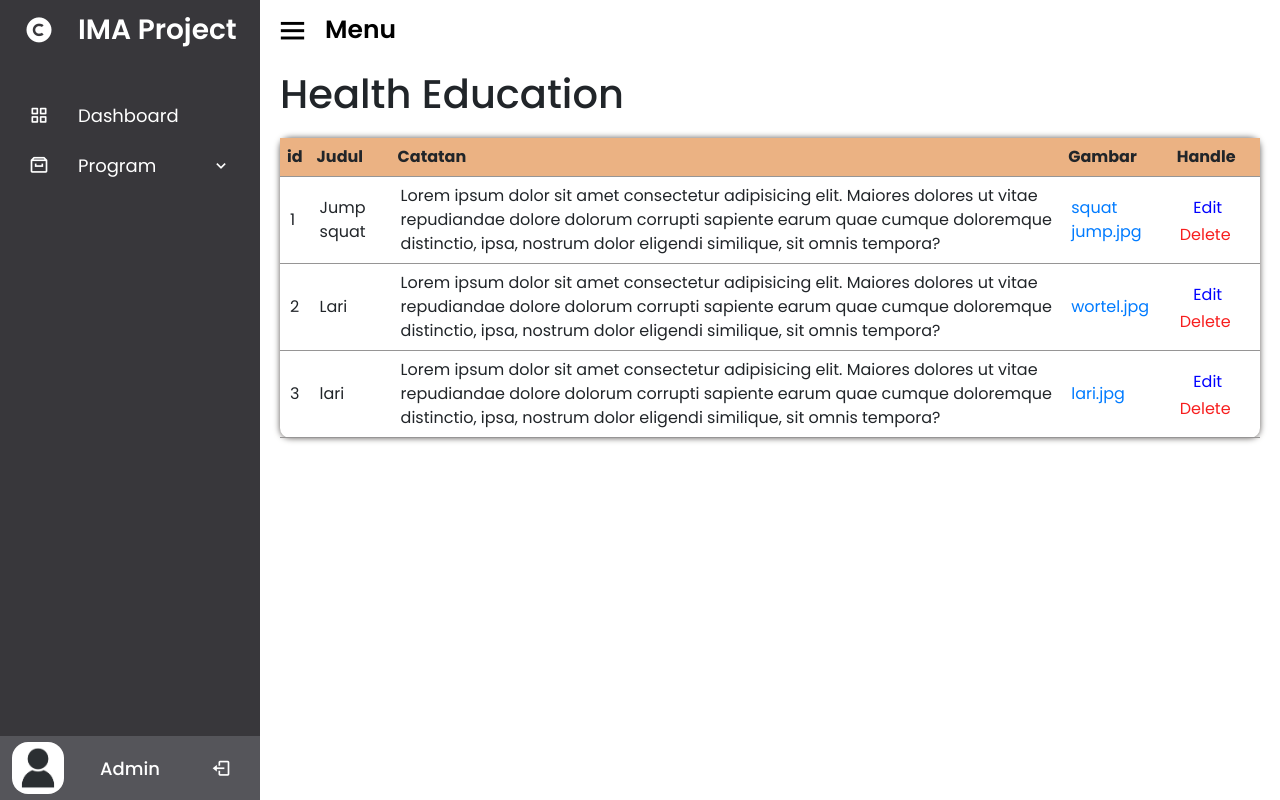
After one commit to IndahRizkiRahmawati/IMA-CAPSTONE, a Flask app: template templates/HEdashboard.html in a window 1280 px wide. The commit adds this page. Run offline with Flask 3, Linux system fonts and the light colour scheme; the template is opened without the code that fills it, so the values that code supplies are empty; some libraries are stand-ins or nearby versions.

Commit message:
AT dashboard HE dasahboard

```diff
--- a/static/style2.css
+++ b/static/style2.css
@@ -259,32 +259,96 @@
   width: calc(100% - 78px);
 }
 
-.home-section .home-content {
+.home-content {
   height: 60px;
   display: flex;
   align-items: center;
 }
 
-.home-section .home-content .bx-menu,
-.home-section .home-content .text {
+.home-content .bx-menu,
+.home-content .text {
   color: #000000;
   font-size: 35px;
+
 }
 
-.home-section .home-content .bx-menu {
+ .home-content .bx-menu {
   margin: 0 15px;
   cursor: pointer;
 }
 
-.home-section .home-content .text {
+.home-content .text {
   font-size: 25px;
   font-weight: 600;
+
 }
 
-.isi{
-    width: 85%;
-    background-color: blue;
-    margin-left: 280px;
-    height: 700px;
+h1{
+    font-size: 50px;
+    padding-left: 20px;
+    padding-top: 10px;
+}
+
+
+.table-wrapper {
+    border-collapse: collapse;
+    max-height: 300px;
+    overflow-y: scroll;
+
+  }
+.outer-wrapper{
+    border:2px saddlebrown;
+    box-shadow: 0px 0px 6px rgb(91, 87, 85) ;
+    margin: 20px;
+    border-radius: 10px;
+}
+
+td{
+
+    padding: 7px;
+    padding-left: 10px;
+}
+th, td {
+    border-bottom: 1px solid rgb(150, 149, 149);
+    align-items: center;
+    overflow: auto;
+}
+th{
+    max-height: fit-content;
+    padding: 7px;
+    position: sticky;
+    top: 0px;
+    background-color: rgb(235, 178, 131);
+    align-items: center;
+    text-align: center;
+}
+button {
+    cursor: pointer;
+    font-size: 14px;
+    width: 50px;
+    border: none;
+    border-radius: 8px;
+    background-color: #ffffff;
+    transition: background-color 0.3s ease;
+  }
+.del {
+  color: #f71e1e;
 
 }
+
+button.del:hover {
+    background-color: #f81e1e;
+    color: #ffffff;
+  }
+  .edit{
+    color: blue;
+    margin: 3px;
+  }
+  button.edit:hover {
+    background-color: blue;
+    color: #ffffff;
+  }
+
+.gambar-konten{
+  cursor: pointer;
+}
--- /dev/null
+++ b/templates/HEdashboard.html
@@ -0,0 +1,242 @@
+<!DOCTYPE html>
+<html lang="en">
+  <head>
+    <meta charset="UTF-8" />
+    <meta name="viewport" content="width=device-width, initial-scale=1.0" />
+    <title>Dashboard</title>
+    <!-- Boxicons CSS -->
+    <link href="https://unpkg.com/boxicons@2.1.4/css/boxicons.min.css" rel="stylesheet" />
+    <!-- External CSS -->
+    <link  href="/static/style2.css" rel="stylesheet" />
+    <link href="https://stackpath.bootstrapcdn.com/bootstrap/4.5.2/css/bootstrap.min.css" rel="stylesheet">
+
+
+  </head>
+  <body>
+    <!-- Sidebar -->
+    <div class="sidebar">
+      <div class="logo-details">
+        <i class="bx bxs-copyright"></i>
+        <span class="logo_name">IMA Project</span>
+      </div>
+      <ul class="nav-links">
+        <li>
+          <a href="#">
+            <i class="bx bx-grid-alt"></i>
+            <span class="link_name">Dashboard</span>
+          </a>
+          <ul class="sub-menu blank">
+            <li><a class="link_name" href="#">Dashboard</a></li>
+          </ul>
+        </li>
+        <li>
+          <div class="icon-link">
+            <a href="#">
+              <i class="bx bx-archive"></i>
+              <span class="link_name">Program</span>
+            </a>
+            <i class="bx bx-chevron-down arrow"></i>
+          </div>
+          <ul class="sub-menu">
+            <li><a class="link_name" href="#">Program</a></li>
+            <li><a href="#">Activity Tracker</a></li>
+            <li><a href="#">Health Eduction</a></li>
+            <li><a href="#">Workout Training</a></li>
+          </ul>
+        </li>
+
+        <!-- Profile Sidebar -->
+        <li>
+          <div class="profile-details">
+            <div class="profile-content">
+              <img src="/static/profile.jpg" alt="Profile" />
+            </div>
+            <div class="profile-name">
+              <div class="profile-names">Admin</div>
+            </div>
+            <i class="bx bx-log-out"></i>
+          </div>
+        </li>
+      </ul>
+    </div>
+    <!-- End Sidebar -->
+     <!-- Box konten disini -->
+    <div class="home-section">
+      <div class="home-content">
+        <i class="bx bx-menu"></i>
+        <span class="text">Menu</span>
+    </div>
+    <h1>Health Education</h1>
+     <div class="base-konten">
+    <div class="table-container">
+     <div class="outer-wrapper">
+        <div class="table-wrapper">
+            <table>
+                <thead>
+                    <th>id</th>
+                    <th>Judul</th>
+                    <th style="max-width: 20px;">Catatan</th>
+                    <th>Gambar</th>
+                    <th>Handle</th>
+                </thead>
+                <tbody>
+                    <tr>
+                        <td>1</td>
+                        <td>Jump squat</td>
+                        <td >Lorem ipsum dolor sit amet consectetur adipisicing elit. Maiores dolores ut vitae repudiandae dolore dolorum corrupti sapiente earum quae cumque doloremque distinctio, ipsa, nostrum dolor eligendi similique, sit omnis tempora?</td>
+                        <div class="modal fade" id="imageModal1" tabindex="-1" role="dialog" aria-labelledby="exampleModalLabel" aria-hidden="true">
+                            <div class="modal-dialog" role="document">
+                              <div class="modal-content">
+                                <div class="modal-header">
+                                  <h5 class="modal-title" id="exampleModalLabel">Gambar (+id biar nanti munculnya sesuai nama gambar yang di input ri)</h5>
+                                  <button type="button" class="close" data-dismiss="modal" aria-label="Close">
+                                    <span aria-hidden="true">&times;</span>
+                                  </button>
+                                </div>
+                                <div class="modal-body">
+                                  <img src="https://img.freepik.com/free-photo/sporty-woman-doing-squats-muscular-fitness-woman-military-sportswear-isolated-white-wall-fitness-healthy-lifestyle-concept_231208-10499.jpg?w=900&t=st=1702376181~exp=1702376781~hmac=1d2ae1a1da03aee201a15840a83f0dc0b01ae88360d0c8d1e0079930da8f63df" alt="Gambar" class="img-fluid">
+                                </div>
+                              </div>
+                            </div>
+                          </div></td>
+                        <td><a href="#" data-toggle="modal" data-target="#imageModal1">squat jump.jpg</a></td>
+                        <td>
+                            <button class="edit" style="border-radius: 8px;">Edit</button>
+                            <button class="del" style="border-radius: 8px;">Delete</button>
+                        </td>
+                    </tr>
+                    <tr>
+                        <td>2</td>
+                        <td>Lari</td>
+                        <td>Lorem ipsum dolor sit amet consectetur adipisicing elit. Maiores dolores ut vitae repudiandae dolore dolorum corrupti sapiente earum quae cumque doloremque distinctio, ipsa, nostrum dolor eligendi similique, sit omnis tempora?</td>
+                        <div class="modal fade" id="imageModal2" tabindex="-1" role="dialog" aria-labelledby="exampleModalLabel" aria-hidden="true">
+                            <div class="modal-dialog" role="document">
+                              <div class="modal-content">
+                                <div class="modal-header">
+                                  <h5 class="modal-title" id="">Gambar</h5>
+                                  <button type="button" class="close" data-dismiss="modal" aria-label="Close">
+                                    <span aria-hidden="true">&times;</span>
+                                  </button>
+                                </div>
+                                <div class="modal-body">
+                                  <img src="https://img.freepik.com/free-photo/stack-carrots-bowl-marble_114579-65075.jpg?w=900&t=st=1702376717~exp=1702377317~hmac=dd2ae09f3e5d371e017e3f8c977d9bc011db8d3434d676c3469949c5c68576b2" alt="Gambar" class="img-fluid">
+                                </div>
+                              </div>
+                            </div>
+                          </div></td>
+                        <td><a href="#" data-toggle="modal" data-target="#imageModal2">wortel.jpg</a></td>
+                        <td>
+                            <button class="edit" style="border-radius: 8px;">Edit</button>
+                            <button class="del" style="border-radius: 8px;">Delete</button>
+                        </td>
+                    </tr>
+                    <tr>
+                        <td>3</td>
+                        <td>lari</td>
+                        <td>Lorem ipsum dolor sit amet consectetur adipisicing elit. Maiores dolores ut vitae repudiandae dolore dolorum corrupti sapiente earum quae cumque doloremque distinctio, ipsa, nostrum dolor eligendi similique, sit omnis tempora?</td>
+                        <div class="modal fade" id="imageModal3" tabindex="-1" role="dialog" aria-labelledby="exampleModalLabel" aria-hidden="true">
+                            <div class="modal-dialog" role="document">
+                              <div class="modal-content">
+                                <div class="modal-header">
+                                  <h5 class="modal-title" id="exampleModalLabel">Gambar</h5>
+                                  <button type="button" class="close" data-dismiss="modal" aria-label="Close">
+                                    <span aria-hidden="true">&times;</span>
+                                  </button>
+                                </div>
+                                <div class="modal-body">
+                                  <img src="https://img.freepik.com/free-photo/beautiful-young-asia-athlete-lady-running-exercises-work-out-urban-environment-japanese-teen-girl-wearing-sports-clothes-walkway-bridge-early-morning-lifestyle-active-sporty-city_7861-2403.jpg?w=900&t=st=1702376771~exp=1702377371~hmac=e0174dba79a3d06484a60ab97eab86422f21b897ffb42b61d09532beeb6320e8" alt="Gambar" class="img-fluid">
+                                </div>
+                              </div>
+                            </div>
+                          </div></td>
+                        <td><a href="#" data-toggle="modal" data-target="#imageModal3">lari.jpg</a></td>
+                        <td>
+                            <button class="edit" style="border-radius: 8px; ">Edit</button>
+                            <button class="del" style="border-radius: 8px;">Delete</button>
+                        </td>
+                    </tr>
+                    <tr>
+                        <td>4</td>
+                        <td>wortel</td>
+                        <td>Lorem ipsum dolor sit amet consectetur adipisicing elit. Maiores dolores ut vitae repudiandae dolore dolorum corrupti sapiente earum quae cumque doloremque distinctio, ipsa, nostrum dolor eligendi similique, sit omnis tempora?</td>
+                        <div class="modal fade" id="imageModal4" tabindex="-1" role="dialog" aria-labelledby="exampleModalLabel" aria-hidden="true">
+                            <div class="modal-dialog" role="document">
+                              <div class="modal-content">
+                                <div class="modal-header">
+                                  <h5 class="modal-title" id="exampleModalLabel">Gambar</h5>
+                                  <button type="button" class="close" data-dismiss="modal" aria-label="Close">
+                                    <span aria-hidden="true">&times;</span>
+                                  </button>
+                                </div>
+                                <div class="modal-body">
+                                  <img src="https://img.freepik.com/free-photo/stack-carrots-bowl-marble_114579-65075.jpg?w=900&t=st=1702413322~exp=1702413922~hmac=23f473f5d05d583b6bb0821038722ab3b8665f0b916ea7b333a606ccf545a6af" alt="Gambar" class="img-fluid">
+                                </div>
+                              </div>
+                            </div>
+                          </div></td>
+                        <td><a href="#" data-toggle="modal" data-target="#imageModal4">wortel.jpg</a></td>
+                        <td>
+                            <button class="edit" style="border-radius: 8px;">Edit</button>
+                            <button class="del" style="border-radius: 8px;">Delete</button>
+                        </td>
+                    </tr>
+                    <tr>
+                        <td>5</td>
+                        <td>lari</td>
+                        <td>Lorem ipsum dolor sit amet consectetur adipisicing elit. Maiores dolores ut vitae repudiandae dolore dolorum corrupti sapiente earum quae cumque doloremque distinctio, ipsa, nostrum dolor eligendi similique, sit omnis tempora?</td>
+                        <div class="modal fade" id="imageModal5" tabindex="-1" role="dialog" aria-labelledby="exampleModalLabel" aria-hidden="true">
+                            <div class="modal-dialog" role="document">
+                              <div class="modal-content">
+                                <div class="modal-header">
+                                  <h5 class="modal-title" id="exampleModalLabel">Gambar</h5>
+                                  <button type="button" class="close" data-dismiss="modal" aria-label="Close">
+                                    <span aria-hidden="true">&times;</span>
+                                  </button>
+                                </div>
+                                <div class="modal-body">
+                                  <img src="https://img.freepik.com/free-photo/beautiful-young-asia-athlete-lady-running-exercises-work-out-urban-environment-japanese-teen-girl-wearing-sports-clothes-walkway-bridge-early-morning-lifestyle-active-sporty-city_7861-2403.jpg?w=900&t=st=1702376771~exp=1702377371~hmac=e0174dba79a3d06484a60ab97eab86422f21b897ffb42b61d09532beeb6320e8" alt="Gambar" class="img-fluid">
+                                </div>
+                              </div>
+                            </div>
+                          </div></td>
+                        <td><a href="#" data-toggle="modal" data-target="#imageModal5">lari.jpg</a></td>
+                        <td>
+                            <button class="edit" style="border-radius: 8px; ">Edit</button>
+                            <button class="del" style="border-radius: 8px;">Delete</button>
+                        </td>
+                    </tr>
+
+
+
+                </tbody>
+            </table>
+
+
+
+        </div>
+     </div>
+
+    <!-- End konten -->
+
+    <script>
+      let arrow = document.querySelectorAll(".arrow");
+      for (var i = 0; i < arrow.length; i++) {
+        arrow[i].addEventListener("click", (e) => {
+          let arrowParent = e.target.parentElement.parentElement;
+          arrowParent.classList.toggle("showMenu");
+        });
+      }
+
+      let sidebar = document.querySelector(".sidebar");
+      let sidebarBtn = document.querySelector(".bx-menu");
+      console.log(sidebarBtn);
+      sidebarBtn.addEventListener("click", () => {
+        sidebar.classList.toggle("close");
+      });
+    </script>
+    <script src="https://code.jquery.com/jquery-3.5.1.slim.min.js"></script>
+    <script src="https://cdn.jsdelivr.net/npm/popper.js@1.16.1/dist/umd/popper.min.js"></script>
+    <script src="https://stackpath.bootstrapcdn.com/bootstrap/4.5.2/js/bootstrap.min.js"></script>
+
+  </body>
+</html>
```
Also changed, not shown: templates/ATdashboard.html (+74 -11 lines).
